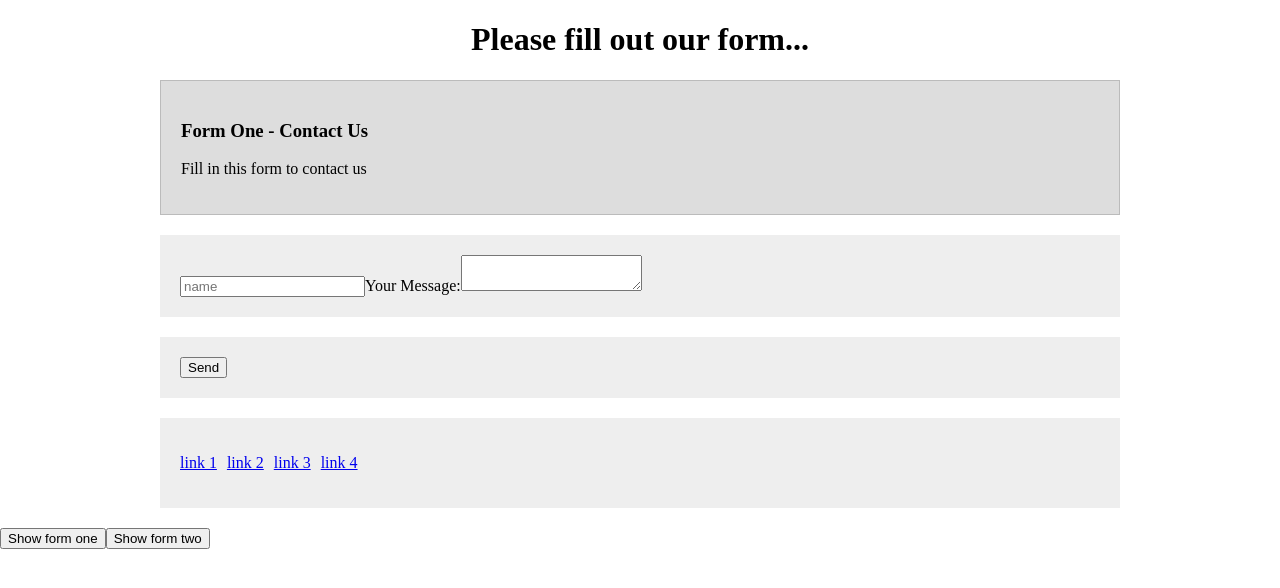
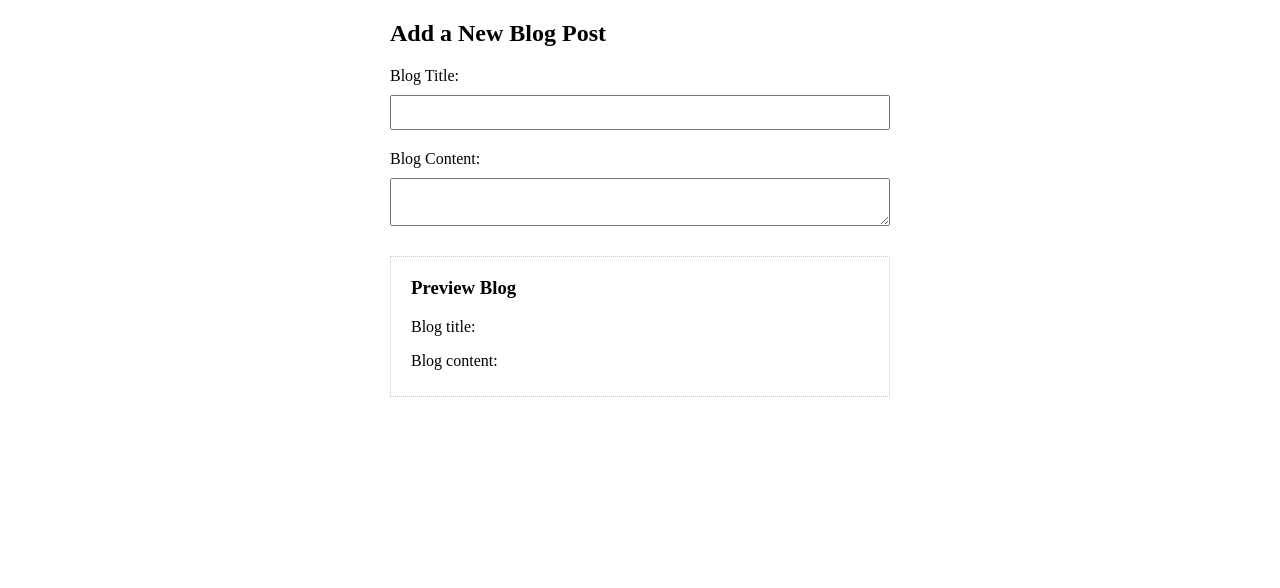
Before and after one commit to wbluke/Vue.js_Ninja, a Vue app in the folder vuejs-playlist/: page /add in a window 1280 px wide. Shown: the top 588 px of the page. Built offline with nearby package versions, Linux system fonts and the light colour scheme.

Commit message:
[Tutorial] 29. Input Binding (forms)

```diff
--- a/vuejs-playlist/src/App.vue
+++ b/vuejs-playlist/src/App.vue
@@ -1,31 +1,23 @@
 <template>
   <div>
-    <keep-alive>
-      <component v-bind:is="component"></component>
-    </keep-alive>
-    <button v-on:click="component = 'form-one'">Show form one</button>
-    <button v-on:click="component = 'form-two'">Show form two</button>
+    <add-blog></add-blog>
   </div>
 </template>
 
 <script>
-import formOne from "./components/formOne.vue";
-import formTwo from "./components/formTwo.vue";
+import addBlog from './components/addBlog.vue';
 
 export default {
   components: {
-    "form-one": formOne,
-    "form-two": formTwo
+    'add-blog': addBlog
   },
   data() {
     return {
-      component: "form-one"
+
     };
   },
   methods: {
-    handleSubmit: function() {
-      alert("thanks for submitting");
-    }
+
   }
 };
 </script>
--- /dev/null
+++ b/vuejs-playlist/src/components/addBlog.vue
@@ -0,0 +1,59 @@
+<template>
+  <div id="add-blog">
+    <h2>Add a New Blog Post</h2>
+    <form>
+      <label>Blog Title:</label>
+      <input type="text" v-model.lazy="blog.title" required />
+      <label>Blog Content:</label>
+      <textarea v-model.lazy="blog.content"></textarea>
+    </form>
+    <div id="preview">
+      <h3>Preview Blog</h3>
+      <p>Blog title: {{ blog.title }}</p>
+      <p>Blog content:</p>
+      <p>{{ blog.content }}</p>
+    </div>
+  </div>
+</template>
+
+<script>
+export default {
+  data() {
+    return {
+      blog: {
+        title: "",
+        content: "",
+      }
+    };
+  },
+  methods: {}
+};
+</script>
+
+<style>
+#add-blog * {
+  box-sizing: border-box;
+}
+#add-blog {
+  margin: 20px auto;
+  max-width: 500px;
+}
+label {
+  display: block;
+  margin: 20px 0 10px;
+}
+input[type="text"],
+textarea {
+  display: block;
+  width: 100%;
+  padding: 8px;
+}
+#preview {
+  padding: 10px 20px;
+  border: 1px dotted #ccc;
+  margin: 30px 0;
+}
+h3 {
+  margin-top: 10px;
+}
+</style>
--- a/vuejs-playlist/src/components/formHelper.vue
+++ /dev/null
@@ -1,69 +0,0 @@
-<template>
-  <div>
-    <h1>Please fill out our form...</h1>
-    <form>
-      <div id="form-header">
-        <slot name="form-header"></slot>
-      </div>
-      <div id="form-fields">
-        <slot name="form-fields"></slot>
-      </div>
-      <div id="form-controls">
-        <slot name="form-controls"></slot>
-      </div>
-      <div id="useful-links">
-        <ul>
-          <li>
-            <a href="#">link 1</a>
-          </li>
-          <li>
-            <a href="#">link 2</a>
-          </li>
-          <li>
-            <a href="#">link 3</a>
-          </li>
-          <li>
-            <a href="#">link 4</a>
-          </li>
-        </ul>
-      </div>
-    </form>
-  </div>
-</template>
-
-<script>
-export default {
-  components: {},
-  data() {
-    return {};
-  },
-  methods: {}
-};
-</script>
-
-<style scoped>
-h1 {
-  text-align: center;
-}
-form {
-  width: 100%;
-  max-width: 960px;
-  margin: 0 auto;
-}
-#useful-links ul {
-  padding: 0;
-}
-#useful-links li {
-  display: inline-block;
-  margin-right: 10px;
-}
-form > div {
-  padding: 20px;
-  background: #eee;
-  margin: 20px 0;
-}
-#form-header {
-  background: #ddd;
-  border: 1px solid #bbb;
-}
-</style>
--- a/vuejs-playlist/src/components/formOne.vue
+++ /dev/null
@@ -1,43 +0,0 @@
-<template>
-  <div>
-    <form-helper>
-      <div slot="form-header">
-        <h3>Form One - Contact Us</h3>
-        <p>Fill in this form to contact us</p>
-      </div>
-      <div slot="form-fields">
-        <input type="text" placeholder="name" required />
-        <label>Your Message:</label>
-        <textarea></textarea>
-      </div>
-      <div slot="form-controls">
-        <button v-on:click="handleSubmit">Send</button>
-      </div>
-    </form-helper>
-  </div>
-</template>
-
-<script>
-import formHelper from "./formHelper.vue";
-
-export default {
-  components: {
-    "form-helper": formHelper
-  },
-  data() {
-    return {};
-  },
-  methods: {
-    handleSubmit: function() {
-      alert("thanks for submitting form one & contacting us");
-    }
-  }
-};
-</script>
-
-<style>
-body {
-  margin: 0;
-  font-family: "Nunito SemiBold";
-}
-</style>
--- a/vuejs-playlist/src/components/formTwo.vue
+++ /dev/null
@@ -1,42 +0,0 @@
-<template>
-  <div>
-    <form-helper>
-      <div slot="form-header">
-        <h3>Form Two - Log In</h3>
-        <p>Enter your details to log-in</p>
-      </div>
-      <div slot="form-fields">
-        <input type="text" placeholder="username" required />
-        <input type="password" placeholder="password" required />
-      </div>
-      <div slot="form-controls">
-        <button v-on:click="handleSubmit">Login</button>
-      </div>
-    </form-helper>
-  </div>
-</template>
-
-<script>
-import formHelper from "./formHelper.vue";
-
-export default {
-  components: {
-    "form-helper": formHelper
-  },
-  data() {
-    return {};
-  },
-  methods: {
-    handleSubmit: function() {
-      alert("thanks for logging in (form two)");
-    }
-  }
-};
-</script>
-
-<style>
-body {
-  margin: 0;
-  font-family: "Nunito SemiBold";
-}
-</style>
```
